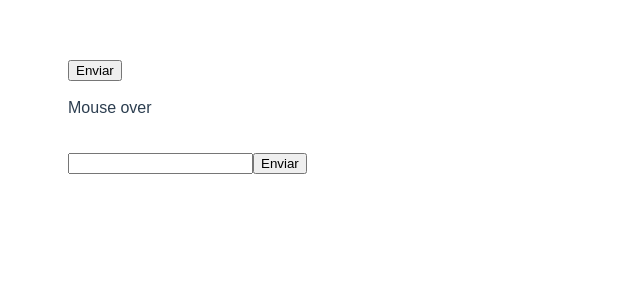
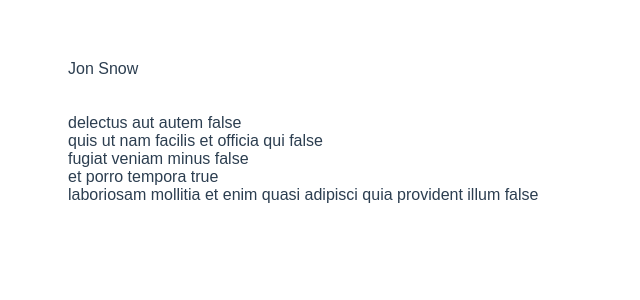
Before and after one commit to mariafcknt/curso-vuejs, a Vue app in the folder app/: page / in a window 1280 px wide. Shown: the top 300 px of the page, without its empty margins (0-640 px from the left). Built offline with nearby package versions, Linux system fonts and the light colour scheme.

Commit message:
propriedade computada

```diff
--- a/app/src/App.vue
+++ b/app/src/App.vue
@@ -1,34 +1,17 @@
 <template>
   <div>
+    {{ fullName }}
+  </div>
 
-    <button @click.once="onClick">
-      Enviar
-    </button>
+  <br><br>
 
-    <br><br>
+  <div
+    v-for="todo in todos"
+    :key="todo.id"
+  >
+    {{ todo.title }} <span>{{ todo.completed }}</span>
+  </div>
 
-    <div @mouseover="onMouseOver"
-        @mouseout="onMouseOut()"
-    >
-      Mouse over
-    </div>
-
-    <br><br>
-
-    <form
-      action="https://google.com"
-      v-on:submit.prevent="onSubmit"
-    >
-      <input
-        type="text"
-        @keyup.enter="onKeyUp"
-      >
-      <button type=submit>
-        Enviar
-      </button>
-    </form>
-
-  </div>
 </template>
 
 <script>
@@ -40,25 +23,55 @@ export default {
   },
   data() {
     return {
-
+      user: {
+        first_name: 'Jon',
+        last_name: 'Snow',
+      },
+      todos: [
+      {
+          "userId": 1,
+          "id": 1,
+          "title": "delectus aut autem",
+          "completed": false,
+          "imgSrc": "https://via.placeholder.com/150"
+      },
+      {
+          "userId": 1,
+          "id": 2,
+          "title": "quis ut nam facilis et officia qui",
+          "completed": false,
+          "imgSrc": "https://via.placeholder.com/150"
+      },
+      {
+          "userId": 1,
+          "id": 3,
+          "title": "fugiat veniam minus",
+          "completed": false
+      },
+      {
+          "userId": 1,
+          "id": 4,
+          "title": "et porro tempora",
+          "completed": true
+      },
+      {
+          "userId": 1,
+          "id": 5,
+          "title": "laboriosam mollitia et enim quasi adipisci quia provident illum",
+          "completed": false
+      }]
     }
   },
 
+  computed: {
+    fullName() {
+      return `${this.user.first_name} ${this.user.last_name}`
+   },
+  },
+
   methods: {
-    onClick($evt) {
-      console.log('click', $evt)
-    },
-    onMouseOver($evt) {
-      console.log('mouse over', $evt)
-    },
-    onMouseOut() {
-      console.log('mouse out')
-    },
-    onSubmit() {
-      console.log('submit')
-    },
-    onKeyUp($evt) {
-      console.log('onKeyUp', $evt)
+    click() {
+      console.log(this.user)
     }
   }
 }
--- a/app/src/main.js
+++ b/app/src/main.js
@@ -1,4 +1,4 @@
 import { createApp } from 'vue'
 import App from './App.vue'
 
-createApp(App).mount('#app')
+window.app = createApp(App).mount('#app')
```
